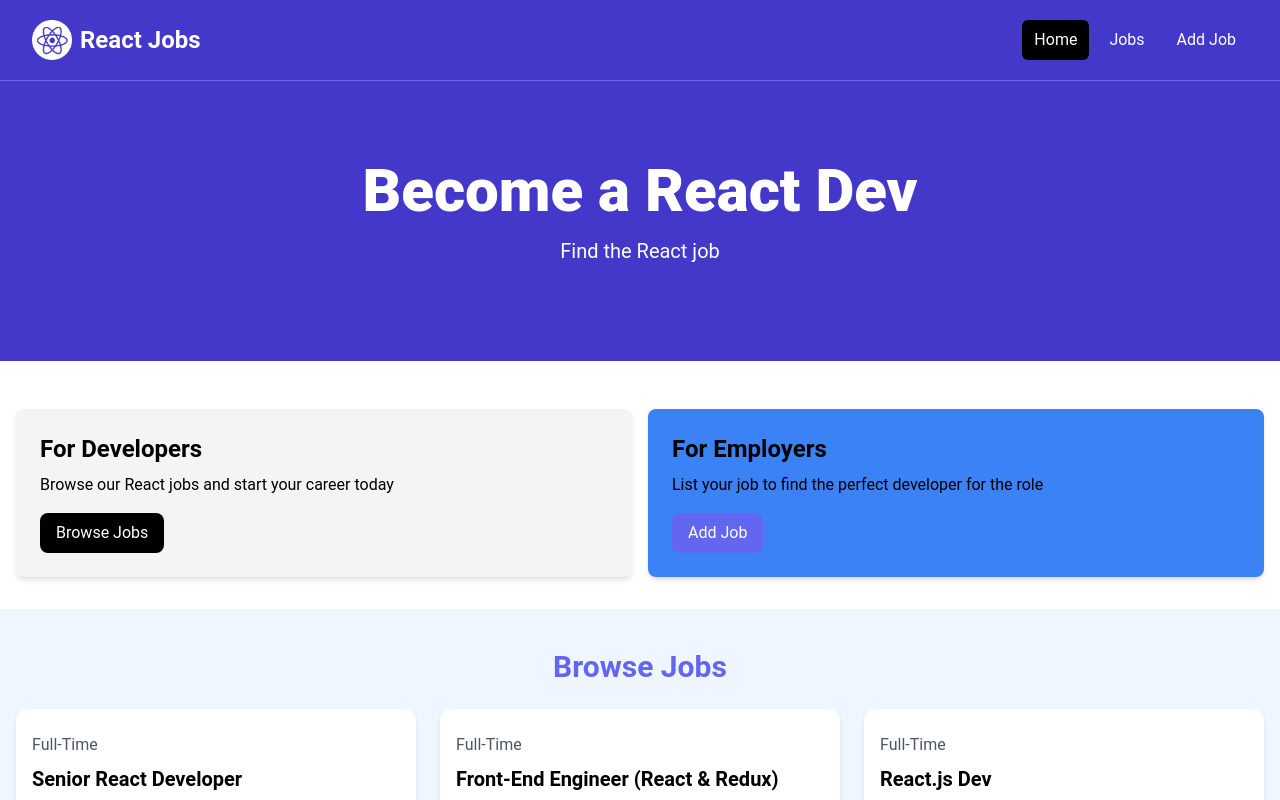
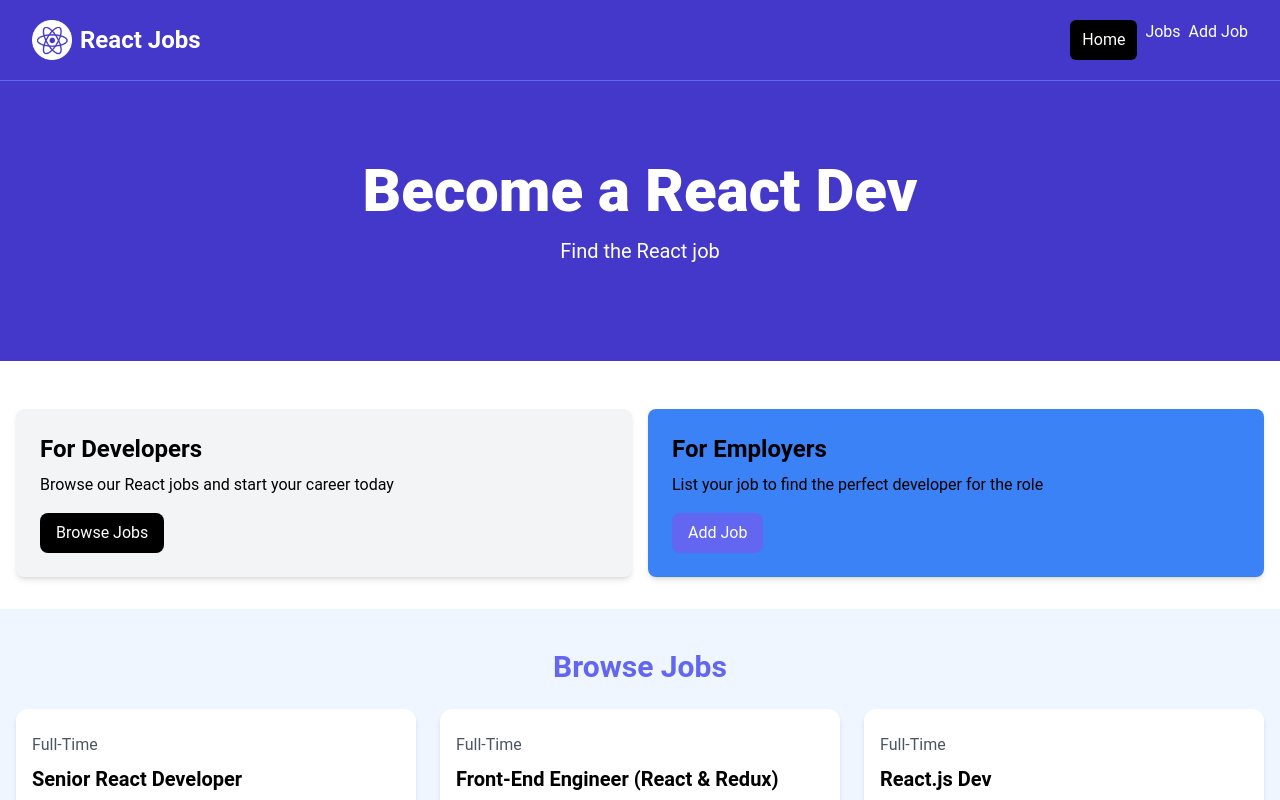
Before and after one commit to Quantumben/reactjs-job, a React (Vite) app: page / in a window 1280 px wide. Shown: the top 800 px of the page. Built offline with nearby package versions, Linux system fonts and the light colour scheme.

Commit message:
Making className dynamic

```diff
--- a/src/components/Navbar.jsx
+++ b/src/components/Navbar.jsx
@@ -4,6 +4,8 @@
 
 
 const Navbar = () => {
+    const linkClass = ({ isActive }) => isActive ? 'text-white bg-black hover:bg-gray-900 hover:text-white rounded-md px-3 py-2' : 'text-white hover:bg-gray-900 hover:text-white';
+
     return (
         <nav className="bg-indigo-700 border-b border-indigo-500">
             <div className="mx-auto max-w-7xl px-2 sm:px-6 lg:px-8">
@@ -26,19 +28,19 @@
                             <div className="flex space-x-2">
                                 <NavLink
                                     to="/"
-                                        className="text-white bg-black hover:bg-gray-900 hover:text-white rounded-md px-3 py-2"
+                                    className={linkClass}
                                 >
                                     Home
                                 </NavLink>
                                 <NavLink
                                     to="/jobs"
-                                        className="text-white hover:bg-gray-900 hover:text-white rounded-md px-3 py-2"
+                                    className={linkClass}
                                 >
                                     Jobs
                                 </NavLink>
                                 <NavLink
                                     to="/add-job"
-                                        className="text-white hover:bg-gray-900 hover:text-white rounded-md px-3 py-2"
+                                    className={linkClass}
                                 >
                                     Add Job
                                 </NavLink>
```
Lines whose indentation alone changed are shown as unchanged.
